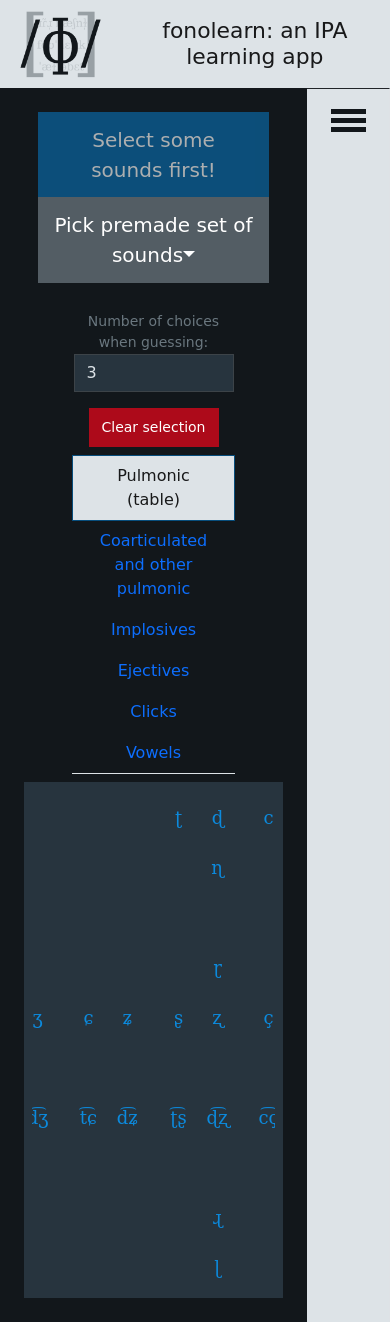
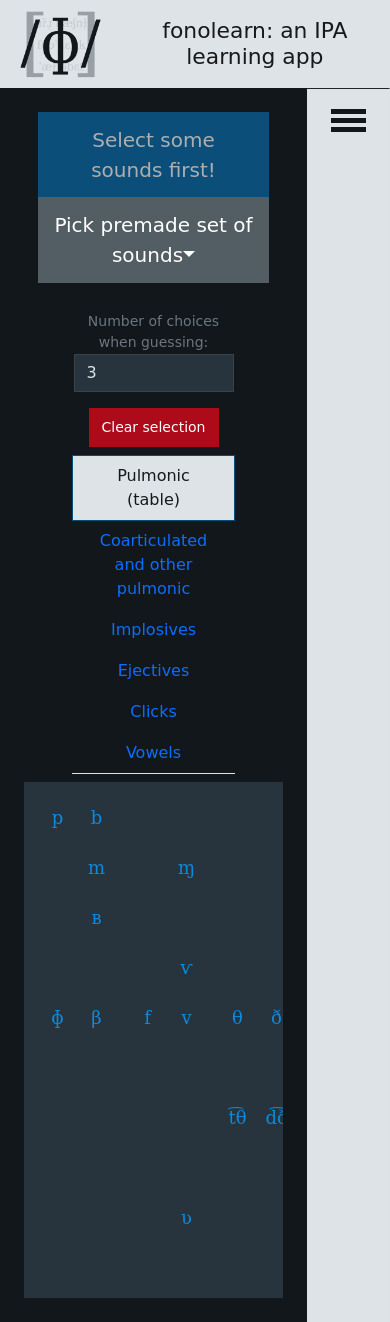
Before and after one commit to s-jevtic/fonolearn, an Angular app: page /main-menu in a window 390 px wide. Built offline with nearby package versions, Linux system fonts and the light colour scheme.

Commit message:
fix IPA table overflow on mobile

```diff
--- a/src/app/main-menu/main-menu.component.css
+++ b/src/app/main-menu/main-menu.component.css
@@ -1,6 +1,12 @@
 #sound-picker {
     background-color: var(--dark-color-fg);
     align-self: center;
+    display: flex;
+    overflow-x: auto;
+}
+
+#sound-picker > * {
+    margin: auto;
 }
 
 #picker-dropdown .dropdown-item {
```
